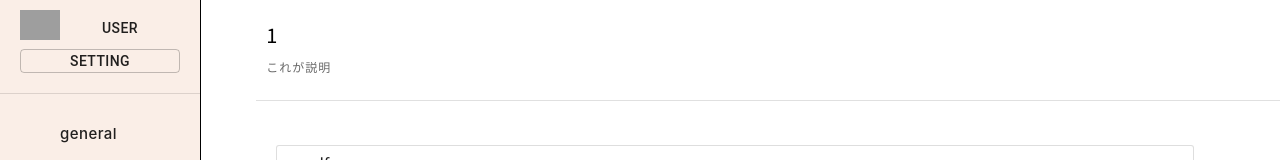
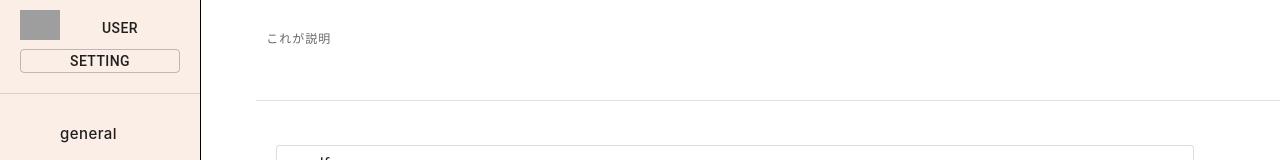
Before and after one commit to girakdev/Girack, a Next.js app: page /1 in a window 1280 px wide. Shown: the top 160 px of the page. Built offline with nearby package versions, Linux system fonts and the light colour scheme; no server answers; grey boxes are pictures that could not be loaded.

Commit message:
ChatW.js comment out

```diff
--- a/components/chatW.js
+++ b/components/chatW.js
@@ -117,7 +117,7 @@ export default function chatWin() {
     return (
         <>
             <div style={chatHead}>
-                <p style={{margin:0}}>{location.pathname.split("/")[1]}</p>
+                <title style={{margin:0}}>{/*{location.pathname.split("/")[1]}*/}</title>
                 <Typography variant="overline" style={{ color:"rgba(0, 0, 0, 0.6)",marginTop:"2px" }}>これが説明</Typography>
             </div>
             <Divider />
```
